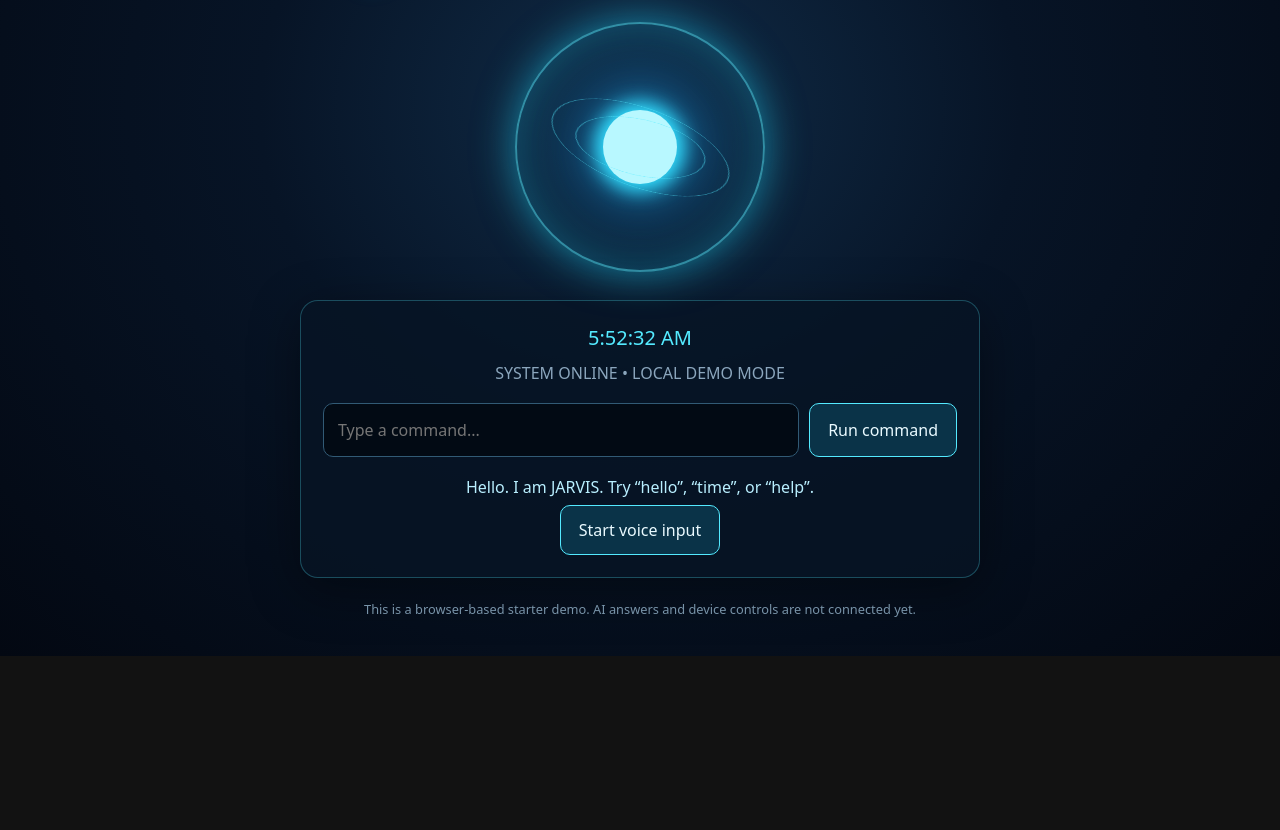
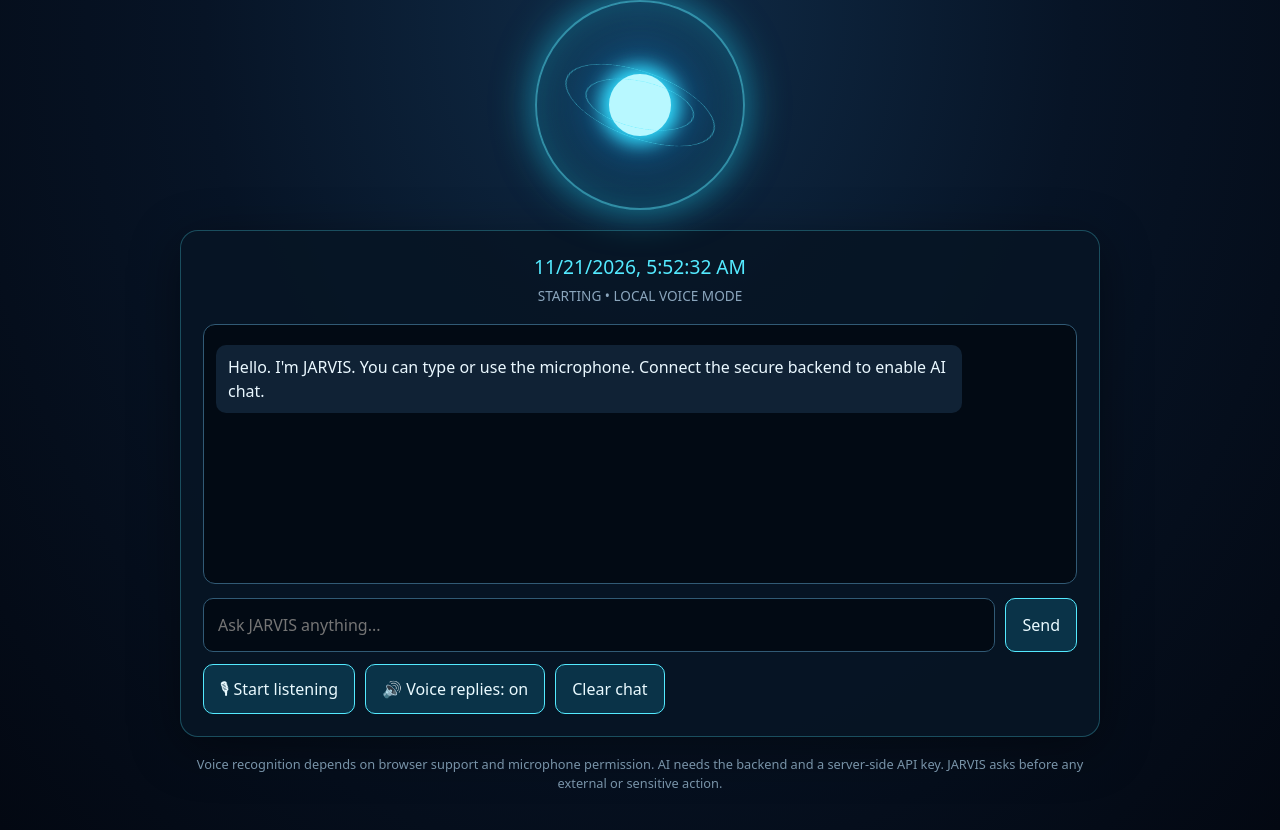
Before and after one commit to jkaadp-max/Ironman2, a plain HTML site: page index.html in a window 1280 px wide. Shown: the part 188-1018 px from the top of the page. Before the commit the page ends 844 px from the top, so only its background shows below. Drawn offline with Linux system fonts and the light colour scheme.

Commit message:
Upgrade JARVIS with voice chat interface

```diff
--- a/index.html
+++ b/index.html
@@ -4,58 +4,51 @@
 <meta charset="utf-8">
 <meta name="viewport" content="width=device-width,initial-scale=1">
 <meta name="theme-color" content="#050b18">
-<title>JARVIS • Personal Assistant</title>
+<title>J.A.R.V.I.S. — Personal AI Assistant</title>
 <style>
-:root{color-scheme:dark;--cyan:#54eaff;--muted:#8ba6bd}
-*{box-sizing:border-box}body{margin:0;min-height:100vh;background:radial-gradient(ellipse at 50% 35%,#102c48 0,#071426 42%,#030812 100%);color:#eaf8ff;font:16px/1.5 system-ui,sans-serif;display:grid;place-items:center;padding:24px}
-main{width:min(900px,100%);text-align:center}.eyebrow{letter-spacing:.35em;color:var(--cyan);font-size:.75rem}.title{font-size:clamp(2.4rem,8vw,5rem);letter-spacing:.16em;margin:.25em 0;text-shadow:0 0 24px #27cfff66}
-.reactor{width:min(250px,62vw);aspect-ratio:1;margin:28px auto;border-radius:50%;display:grid;place-items:center;border:2px solid #54eaff88;box-shadow:0 0 25px #25dfff55,inset 0 0 35px #25dfff33;position:relative;animation:pulse 3s ease-in-out infinite}
-.reactor:before,.reactor:after{content:"";position:absolute;inset:12%;border:1px solid #54eaff88;border-radius:50%;transform:rotateX(65deg) rotate(0deg);animation:spin 9s linear infinite}.reactor:after{inset:23%;transform:rotateY(65deg);animation-direction:reverse;animation-duration:7s}
+:root{color-scheme:dark;--cyan:#54eaff;--muted:#8ba6bd;--panel:#071525e8}
+*{box-sizing:border-box}body{margin:0;min-height:100vh;background:radial-gradient(ellipse at 50% 20%,#102c48 0,#071426 48%,#030812 100%);color:#eaf8ff;font:16px/1.5 system-ui,sans-serif;padding:24px}
+main{width:min(920px,100%);margin:auto;text-align:center}.eyebrow{letter-spacing:.3em;color:var(--cyan);font-size:.72rem}.title{font-size:clamp(2.4rem,8vw,4.8rem);letter-spacing:.14em;margin:.15em 0;text-shadow:0 0 24px #27cfff66}
+.reactor{width:clamp(130px,28vw,210px);aspect-ratio:1;margin:20px auto;border-radius:50%;display:grid;place-items:center;border:2px solid #54eaff88;box-shadow:0 0 25px #25dfff55,inset 0 0 35px #25dfff33;position:relative;animation:pulse 3s ease-in-out infinite}
+.reactor:before,.reactor:after{content:"";position:absolute;inset:12%;border:1px solid #54eaff88;border-radius:50%;transform:rotateX(65deg);animation:spin 9s linear infinite}.reactor:after{inset:23%;transform:rotateY(65deg);animation-direction:reverse;animation-duration:7s}
 .core{width:30%;aspect-ratio:1;border-radius:50%;background:#b8f8ff;box-shadow:0 0 18px 8px #32dfff,0 0 65px 22px #1aaeff88}
 @keyframes spin{to{rotate:360deg}}@keyframes pulse{50%{box-shadow:0 0 45px #25dfff99,inset 0 0 55px #25dfff55}}
-.panel{max-width:680px;margin:0 auto;padding:22px;border:1px solid #54eaff44;border-radius:18px;background:#071525cc;box-shadow:0 12px 50px #0006}
-#clock{color:var(--cyan);font-variant-numeric:tabular-nums;font-size:1.25rem}.status{color:var(--muted);margin:8px 0 18px}
-form{display:flex;gap:10px}input{min-width:0;flex:1;background:#020a14;border:1px solid #315a75;border-radius:10px;padding:14px;color:white;font:inherit}button{border:1px solid var(--cyan);background:#0a3348;color:#eafaff;border-radius:10px;padding:12px 18px;font:inherit;cursor:pointer}button:hover{background:#10516b}
-#reply{min-height:30px;margin:18px 0 0;color:#b9efff}.note{font-size:.8rem;color:#7893a8;margin-top:22px}
-@media(max-width:480px){form{flex-direction:column}}
+.panel{margin:18px auto;padding:22px;border:1px solid #54eaff44;border-radius:18px;background:var(--panel);box-shadow:0 12px 50px #0006;text-align:left}
+#clock{color:var(--cyan);font-variant-numeric:tabular-nums;text-align:center;font-size:1.2rem}.status{text-align:center;color:var(--muted);font-size:.85rem;margin:4px 0 18px}
+#messages{height:260px;overflow:auto;padding:12px;background:#020a14;border:1px solid #315a75;border-radius:12px;margin-bottom:14px}
+.msg{padding:10px 12px;margin:8px 0;border-radius:10px;white-space:pre-wrap;overflow-wrap:anywhere}.user{background:#10374c;margin-left:12%}.assistant{background:#102235;margin-right:12%}.system{color:#9cb5c8;font-size:.85rem;text-align:center}
+form{display:flex;gap:10px}input{min-width:0;flex:1;background:#020a14;border:1px solid #315a75;border-radius:10px;padding:14px;color:white;font:inherit}
+button{border:1px solid var(--cyan);background:#0a3348;color:#eafaff;border-radius:10px;padding:12px 16px;font:inherit;cursor:pointer}button:hover{background:#10516b}button:disabled{opacity:.5;cursor:not-allowed}
+.controls{display:flex;gap:10px;flex-wrap:wrap;margin-top:12px}.note{font-size:.8rem;color:#7893a8;text-align:center;margin-top:18px}
+@media(max-width:540px){body{padding:14px}form{flex-direction:column}.user{margin-left:4%}.assistant{margin-right:4%}}
 </style>
 </head>
-<body>
-<main>
-  <div class="eyebrow">PERSONAL ASSISTANT SYSTEM</div>
-  <h1 class="title">J.A.R.V.I.S.</h1>
-  <div class="reactor" aria-label="Animated reactor"><div class="core"></div></div>
-  <section class="panel">
-    <div id="clock">--:--:--</div>
-    <div class="status">SYSTEM ONLINE • LOCAL DEMO MODE</div>
-    <form id="command-form">
-      <input id="command" autocomplete="off" placeholder="Type a command..." aria-label="Your command">
-      <button type="submit">Run command</button>
-    </form>
-    <p id="reply" role="status">Hello. I am JARVIS. Try “hello”, “time”, or “help”.</p>
-    <button id="voice" type="button">Start voice input</button>
-  </section>
-  <p class="note">This is a browser-based starter demo. AI answers and device controls are not connected yet.</p>
+<body><main>
+<div class="eyebrow">PERSONAL ASSISTANT SYSTEM</div><h1 class="title">J.A.R.V.I.S.</h1>
+<div class="reactor" aria-label="Animated reactor"><div class="core"></div></div>
+<section class="panel">
+<div id="clock">--:--:--</div><div class="status" id="status">STARTING • LOCAL VOICE MODE</div>
+<div id="messages" aria-live="polite"><div class="msg assistant">Hello. I'm JARVIS. You can type or use the microphone. Connect the secure backend to enable AI chat.</div></div>
+<form id="chat-form"><input id="prompt" autocomplete="off" placeholder="Ask JARVIS anything..." aria-label="Message"><button id="send" type="submit">Send</button></form>
+<div class="controls"><button id="mic" type="button">🎙 Start listening</button><button id="speak" type="button">🔊 Voice replies: on</button><button id="clear" type="button">Clear chat</button></div>
+</section>
+<p class="note">Voice recognition depends on browser support and microphone permission. AI needs the backend and a server-side API key. JARVIS asks before any external or sensitive action.</p>
 </main>
 <script>
-const clock=document.querySelector('#clock');
-function tick(){clock.textContent=new Date().toLocaleTimeString();}
-tick();setInterval(tick,1000);
-const reply=document.querySelector('#reply');
-function runCommand(raw){
- const cmd=raw.trim().toLowerCase();
- if(!cmd){reply.textContent='Please type a command first.';return;}
- if(cmd==='hello'||cmd==='hi') reply.textContent='Hello! JARVIS is ready. What would you like to do?';
- else if(cmd.includes('time')) reply.textContent='The current time is '+new Date().toLocaleTimeString()+'.';
- else if(cmd==='help') reply.textContent='Available demo commands: hello, time, help. More features can be added next.';
- else reply.textContent='I heard: "'+raw+'". AI chat is not connected in this demo yet.';
-}
-document.querySelector('#command-form').addEventListener('submit',e=>{e.preventDefault();runCommand(document.querySelector('#command').value);});
-document.querySelector('#voice').addEventListener('click',()=>{
- const SpeechRecognition=window.SpeechRecognition||window.webkitSpeechRecognition;
- if(!SpeechRecognition){reply.textContent='Voice input is not supported by this browser. Try Chrome.';return;}
- const recognition=new SpeechRecognition();recognition.lang='en-US';recognition.onresult=e=>{const said=e.results[0][0].transcript;document.querySelector('#command').value=said;runCommand(said);};recognition.onerror=()=>reply.textContent='Voice input could not start. Check microphone permission.';recognition.start();
-});
-</script>
-</body>
-</html>
+const $=s=>document.querySelector(s), messages=$('#messages'), status=$('#status');
+function clock(){ $('#clock').textContent=new Date().toLocaleString(); } clock(); setInterval(clock,1000);
+let voiceReplies=true, recognition=null, listening=false;
+function add(text,who='assistant'){const el=document.createElement('div');el.className='msg '+who;el.textContent=text;messages.append(el);messages.scrollTop=messages.scrollHeight;}
+function say(text){if(!voiceReplies||!('speechSynthesis'in window))return;speechSynthesis.cancel();const u=new SpeechSynthesisUtterance(text);u.rate=1;u.pitch=1; speechSynthesis.speak(u);}
+function localCommand(text){const t=text.toLowerCase().trim();if(['hello','hi','hey jarvis'].includes(t))return "Hello! I'm online. What can I help you with?";
+if(t==='help'||t.includes('what can you do'))return "I can chat when the AI backend is connected. Locally, try: time, date, help, or stop speaking.";
+if(t.includes('time'))return 'The time is '+new Date().toLocaleTimeString()+'.';
+if(t.includes('date'))return 'Today is '+new Date().toLocaleDateString()+'.';
+if(t==='stop speaking'||t==='be quiet'){speechSynthesis.cancel();return 'Voice output stopped.';}return null;}
+async function send(text){if(!text.trim())return;add(text,'user');$('#prompt').value='';const local=localCommand(text);if(local){add(local);say(local);return;}
+$('#send').disabled=true;status.textContent='THINKING…';try{const res=await fetch('/api/chat',{method:'POST',headers:{'Content-Type':'application/json'},body:JSON.stringify({message:text})});const data=await res.json();if(!res.ok)throw new Error(data.error||'AI service unavailable');const answer=data.reply||'I did not receive a reply.';add(answer);say(answer);}catch(e){const msg=e.message.includes('Failed to fetch')?'AI backend is not running yet. Start the server and configure OPENAI_API_KEY.':e.message;add(msg);say(msg);}finally{$('#send').disabled=false;status.textContent='READY • VOICE + CHAT';}}
+$('#chat-form').addEventListener('submit',e=>{e.preventDefault();send($('#prompt').value);});
+$('#speak').addEventListener('click',()=>{voiceReplies=!voiceReplies;$('#speak').textContent='🔊 Voice replies: '+(voiceReplies?'on':'off');if(!voiceReplies)speechSynthesis.cancel();});
+$('#clear').addEventListener('click',()=>{messages.replaceChildren();speechSynthesis.cancel();});
+$('#mic').addEventListener('click',()=>{const SR=window.SpeechRecognition||window.webkitSpeechRecognition;if(!SR){add('Speech recognition is not supported here. Try Chrome.','system');return;}if(listening){recognition.stop();return;}recognition=new SR();recognition.lang='en-IN';recognition.interimResults=false;recognition.onstart=()=>{listening=true;$('#mic').textContent='■ Stop listening';status.textContent='LISTENING…';};recognition.onend=()=>{listening=false;$('#mic').textContent='🎙 Start listening';status.textContent='READY';};recognition.onerror=()=>add('Microphone error. Check browser permission.','system');recognition.onresult=e=>send(e.results[0][0].transcript);recognition.start();});
+</script></body></html>
```
